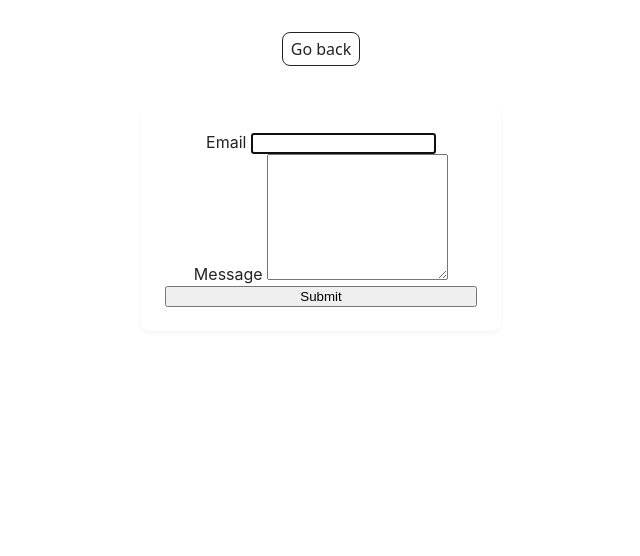
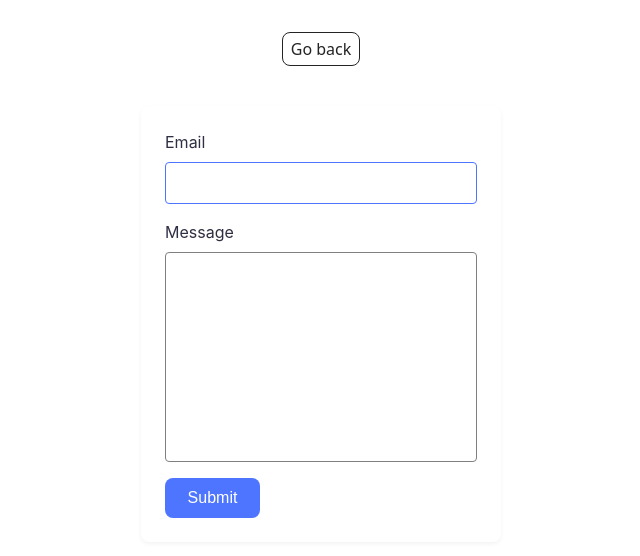
Before and after one commit to Dyoma-Andrew/goit-js-hw-09, a plain HTML site: page 2-form.html in a window 1280 px wide. Shown: the whole page, without its empty margins (319-959 px from the left). Drawn offline with Linux system fonts and the light colour scheme.

Commit message:
Deploying to gh-pages from @ Dyoma-Andrew/goit-js-hw-09@91c557ddc1da07453010a5908d1f4995ec90fcea 🚀

```diff
--- a/2-form.html
+++ b/2-form.html
@@ -14,15 +14,15 @@
       <a class="back-link" href="./index.html">Go back</a>
       <div class="container">
         <form class="feedback-form" autocomplete="off">
-          <label>
+          <label class="form-label">
             Email
-            <input type="email" name="email" autofocus />
+            <input class="form-input" type="email" name="email" autofocus />
           </label>
-          <label>
+          <label class="form-label">
             Message
-            <textarea name="message" rows="8"></textarea>
+            <textarea class="form-textarea" name="message" rows="8"></textarea>
           </label>
-          <button type="submit">Submit</button>
+          <button class="form-btn" type="submit">Submit</button>
         </form>
       </div>
     </main>
```
